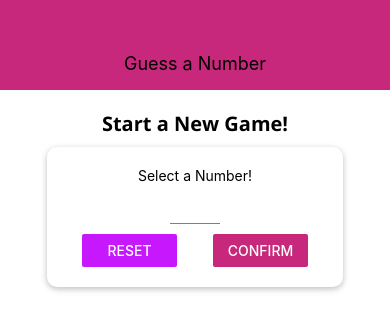
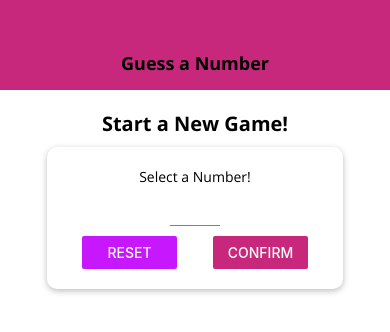
Before and after one commit to Imgopz/rn-complete-new, a React Native app: screen / in a window 390 px wide. Shown: the top 332 px of the page. Built offline with nearby package versions, Linux system fonts and the light colour scheme.

Commit message:
Global Text styling - font, images

```diff
--- /dev/null
+++ b/components/BodyText.js
@@ -0,0 +1,12 @@
+import React from 'react';
+import { Text, StyleSheet } from 'react-native';
+
+const BodyText = props => <Text style={styles.body}>{props.children}</Text>
+
+const styles = StyleSheet.create({
+    body:{
+        fontFamily: 'open-sans'
+    }
+})
+
+export default BodyText;
--- a/components/Header.js
+++ b/components/Header.js
@@ -2,11 +2,12 @@ import React from 'react';
 import { View, Text, StyleSheet } from 'react-native';
 
 import Colors from '../constants/colors'
+import TitleText from './TitleText'
 
 const Header = props => {
     return (
         <View style={styles.header}>
-            <Text style={styles.headerTitle} >{props.title}</Text>
+            <TitleText>{props.title}</TitleText>
         </View>
     )
 }
@@ -19,10 +20,6 @@ const styles = StyleSheet.create({
         backgroundColor: Colors.primary,
         alignItems: 'center',
         justifyContent: 'center'
-    },
-    headerTitle: {
-        color: 'black',
-        fontSize: 18
     }
 });
 export default Header;
--- /dev/null
+++ b/components/TitleText.js
@@ -0,0 +1,13 @@
+import React from 'react';
+import { Text, StyleSheet } from 'react-native';
+
+const TitleText = props => <Text style={{...styles.title, ...props.style}}>{props.children}</Text>
+
+const styles = StyleSheet.create({
+    title:{
+        fontFamily: 'open-sans-bold',
+        fontSize: 18
+    }
+})
+
+export default TitleText;
--- a/screens/GameScreen.js
+++ b/screens/GameScreen.js
@@ -3,6 +3,7 @@ import { View, Text, StyleSheet, Button, Alert } from 'react-native'
 
 import NumberContainer from '../components/NumberContainer';
 import Card from '../components/Card';
+import TitleText from '../components/TitleText'
 
 const generateRandomBetween = (min, max, exclude) => {
     min = Math.ceil(min);
@@ -51,7 +52,7 @@ const GameScreen = props => {
 
     return (
         <View style={styles.screen}>
-            <Text>Opponent's Guess</Text>
+            <TitleText>Opponent's Guess</TitleText>
             <NumberContainer>{currentGuess}</NumberContainer>
             <Card style={styles.buttonContainer}>
                 <Button title="Lower" onPress={nextGuessHandler.bind(this, 'lower')} />
--- a/screens/GamoOverScreen.js
+++ b/screens/GamoOverScreen.js
@@ -1,22 +1,42 @@
 import React from 'react';
-import { View, Text, StyleSheet, Button } from 'react-native';
+import { View, Text, StyleSheet, Button, Image } from 'react-native';
+
+
+import BodyText from '../components/BodyText';
+import TitleText from '../components/TitleText';
 
 const GameOverScreen = props => {
-    return(
+    return (
         <View style={styles.screen}>
-            <Text>The Game is Over!</Text>
-            <Text>Number of Rounds: {props.roundsNumber}</Text>
-            <Text>Number was: {props.userNumber}</Text>
+            <TitleText>The Game is Over!</TitleText>
+            <View style={styles.imageContainer}>
+                <Image source={require('../assets/original.png')} style={styles.image} resizeMode='cover' />
+            </View>
+            <BodyText>Number of Rounds: {props.roundsNumber}</BodyText>
+            <BodyText>Number was: {props.userNumber}</BodyText>
             <Button title="New Game" onPress={props.onRestart} />
         </View>
     )
 }
 
 const styles = StyleSheet.create({
-    screen:{
+    screen: {
         flex: 1,
         justifyContent: 'center',
         alignItems: 'center'
+    },
+    image: {
+        width: '100%',
+        height: '100%'
+    },
+    imageContainer:{
+        borderRadius: 150,
+        height: 300,
+        borderWidth: 3,
+        borderColor: 'black',
+        width: 300,
+        overflow: 'hidden',
+        marginVertical: 30
     }
 })
 export default GameOverScreen;
--- a/screens/StartGameScreen.js
+++ b/screens/StartGameScreen.js
@@ -5,6 +5,8 @@ import Card from '../components/Card';
 import Input from '../components/Input';
 import Colors from '../constants/colors';
 import NumberContainer from '../components/NumberContainer';
+import BodyText from '../components/BodyText'
+import TitleText from '../components/TitleText'
 
 const StartGameScreen = props => {
     const [enteredValue, setEnteredValue] = useState('');
@@ -37,7 +39,7 @@ const StartGameScreen = props => {
     if (confirmed) {
         confimedOutput = (
             <Card style={styles.summaryContainer}>
-                <Text>You Selected</Text>
+                <BodyText>You Selected</BodyText>
                 <NumberContainer>{selectedNumber}</NumberContainer>
                 <Button title='Start Game' onPress={() => props.onStartGame(selectedNumber)}/>
             </Card>
@@ -49,9 +51,9 @@ const StartGameScreen = props => {
             Keyboard.dismiss();
         }}>
             <View style={styles.screen}>
-                <Text style={styles.title}>Start a New Game!</Text>
+                <TitleText style={styles.title}>Start a New Game!</TitleText>
                 <Card style={styles.inputContainer}>
-                    <Text>Select a Number!</Text>
+                    <BodyText>Select a Number!</BodyText>
                     <Input
                         style={styles.input}
                         blurOnSubmit
```
Also changed, not shown: assets/original.png (added).
